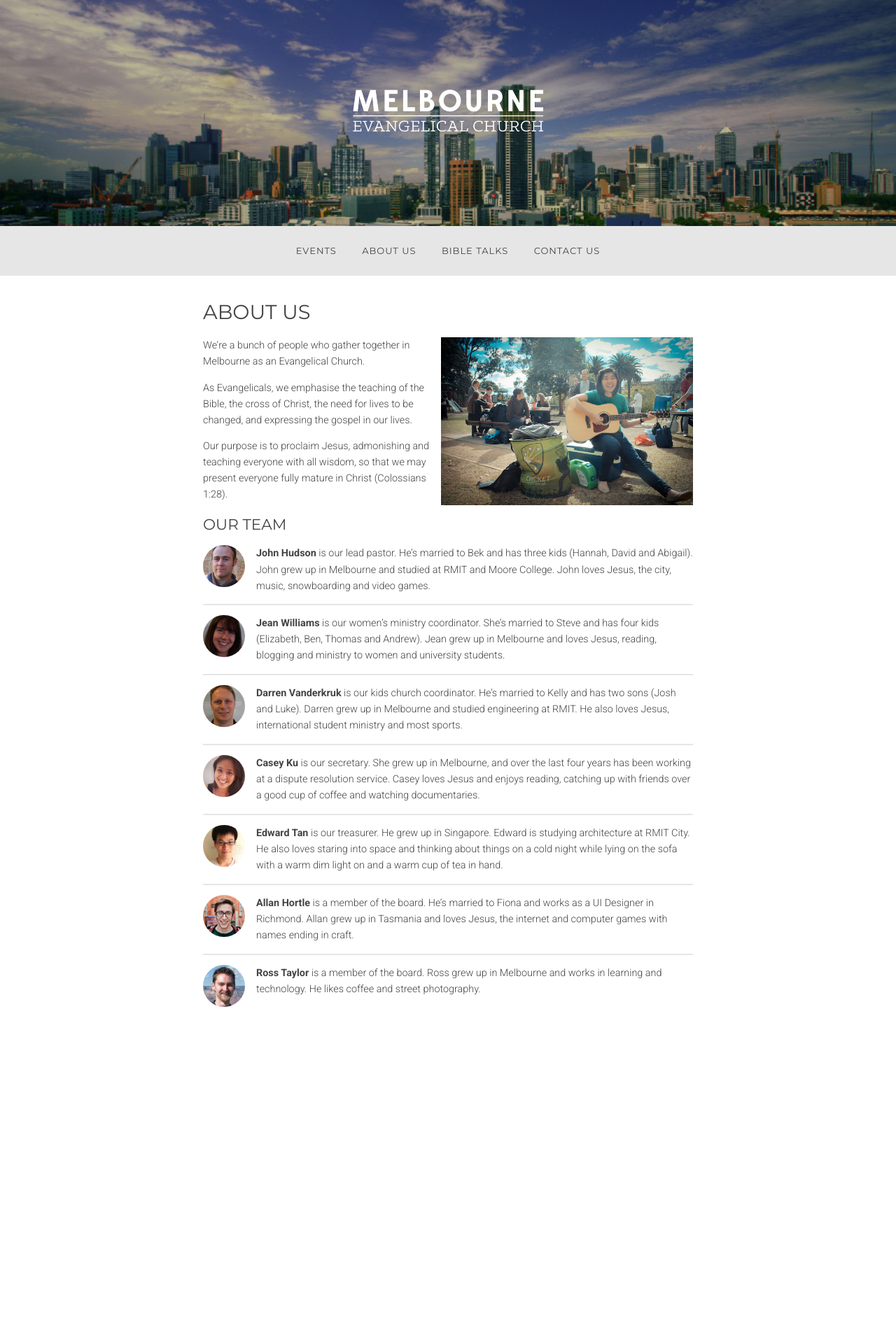
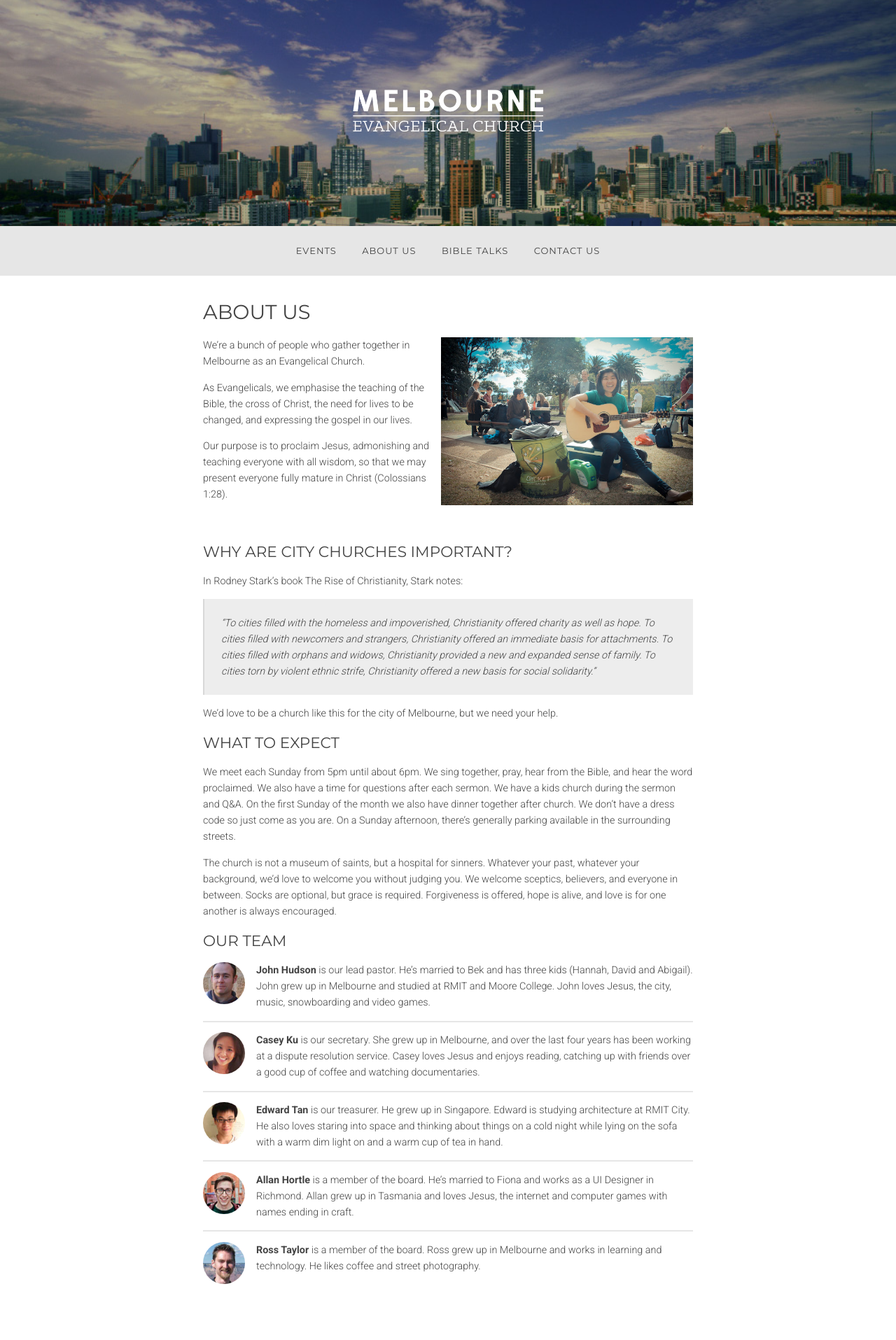
Before and after one commit to allanhortle/melbourneevangelicalchurch.com.au, a Jekyll site: the page built from about/index.markdown, in a window 1280 px wide. Shown: the whole page at 70% size. Built offline with Jekyll 4.4.1, drawn with Linux system fonts in a browser that asks for light colours; Markdown is read by kramdown in place of the engine named in the settings; before the commit the page ends 1519 px from its top, so only the background shows below that.

Commit message:
sunday updates

```diff
--- a/about/index.markdown
+++ b/about/index.markdown
@@ -10,40 +10,44 @@ As Evangelicals, we emphasise the teaching of the Bible, the cross of Christ, th
 
 Our purpose is to proclaim Jesus, admonishing and teaching everyone with all wisdom, so that we may present everyone fully mature in Christ (Colossians 1:28).
 
-Our Team
---------
+
+<div class="row2"></div>
+
+
+## Why are city churches important?
+
+In Rodney Stark’s book The Rise of Christianity, Stark notes:
+> “To cities filled with the homeless and impoverished, Christianity offered charity as well as hope. To cities filled with newcomers and strangers, Christianity offered an immediate basis for attachments. To cities filled with orphans and widows, Christianity provided a new and expanded sense of family. To cities torn by violent ethnic strife, Christianity offered a new basis for social solidarity.”
+
+We’d love to be a church like this for the city of Melbourne, but we need your help.
+
+## What to Expect
+We meet each Sunday from 5pm until about 6pm. We sing together, pray, hear from the Bible, and hear the word proclaimed. We also have a time for questions after each sermon. We have a kids church during the sermon and Q&A. On the first Sunday of the month we also have dinner together after church. We don’t have a dress code so just come as you are. On a Sunday afternoon, there’s generally parking available in the surrounding streets.
+
+The church is not a museum of saints, but a hospital for sinners. Whatever your past, whatever your background, we’d love to welcome you without judging you. We welcome sceptics, believers, and everyone in between. Socks are optional, but grace is required. Forgiveness is offered, hope is alive, and love is for one another is always encouraged.
+
+
+## Our Team
 
 <img class="l-left avatar" src="/res/img/people/john.jpg" height="60">
 __John Hudson__ is our lead pastor. He’s married to Bek and has three kids (Hannah, David and Abigail). John grew up in Melbourne and studied at RMIT and Moore College. John loves Jesus, the city, music, snowboarding and video games.
 
----
-
-<img class="l-left avatar" src="/res/img/people/jean.jpg" height="60">
-__Jean Williams__ is our women’s ministry coordinator. She’s married to Steve and has four kids (Elizabeth, Ben, Thomas and Andrew). Jean grew up in Melbourne and loves Jesus, reading, blogging and ministry to women and university students.
-
----
-
-<img class="l-left avatar" src="/res/img/people/darren.jpg" height="60">
-__Darren Vanderkruk__ is our kids church coordinator. He's married to Kelly and has two sons (Josh and Luke). Darren grew up in Melbourne and studied engineering at RMIT. He also loves Jesus, international student ministry and most sports.
-
----
+***
 
 <img class="l-left avatar" src="/res/img/people/casey.jpg" height="60">
 __Casey Ku__ is our secretary. She grew up in Melbourne, and over the last four years has been working at a dispute resolution service. Casey loves Jesus and enjoys reading, catching up with friends over a good cup of coffee and watching documentaries.
 
----
+***
 
 <img class="l-left avatar" src="/res/img/people/edward.jpg" height="60">
 __Edward Tan__ is our treasurer. He grew up in Singapore. Edward is studying architecture at RMIT City. He also loves staring into space and thinking about things on a cold night while lying on the sofa with a warm dim light on and a warm cup of tea in hand.
 
----
+***
 
 <img class="l-left avatar" src="/res/img/people/allan.jpg" height="60">
 __Allan Hortle__ is a member of the board. He's married to Fiona and works as a UI Designer in Richmond. Allan grew up in Tasmania and loves Jesus, the internet and computer games with names ending in craft. <br>
 
----
-
-
+***
 
 <img class="l-left avatar" src="/res/img/people/ross.jpg" height="60">
 __Ross Taylor__ is a member of the board. Ross grew up in Melbourne and works in learning and technology. He likes coffee and street photography.
--- a/res/css/main.css
+++ b/res/css/main.css
@@ -25,6 +25,13 @@ a {
     color: inherit;
     text-decoration:none;
 
+}
+
+blockquote {
+    background-color: rgb(237, 237, 237);
+    padding: 0.5rem 1.5rem;
+    font-style: italic;
+    border-left: 2px solid rgb(216, 216, 216);
 }
 
 
```
Also changed, not shown: _posts/2015/2015-01-04-mark_7(31)-8(21)-understanding_the_sign_of_the_kingdom-oli_blythe.md (+4 -4 lines), _posts/2015/2015-02-22-mark_11-the_coming_of_the_kingdom-john_hudson.md (+4 -4 lines), _posts/2015/2015-03-01-mark_12-the_counter_cultural_kingdom-john_hudson.md (added, +8 -0 lines), index.markdown (+9 -3 lines). Lines whose indentation alone changed are shown as unchanged.
